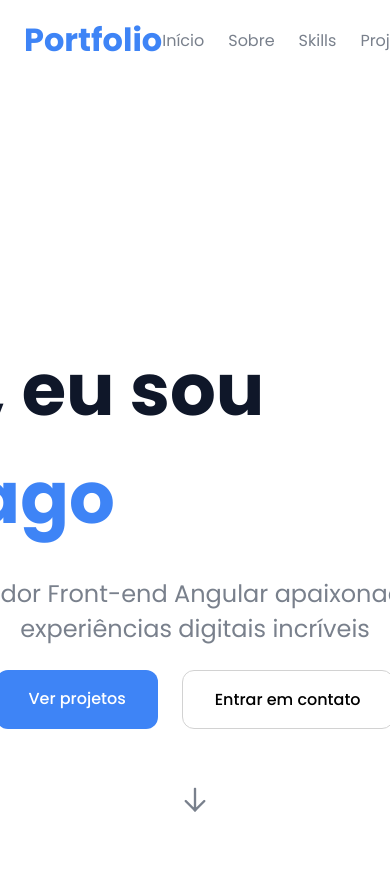
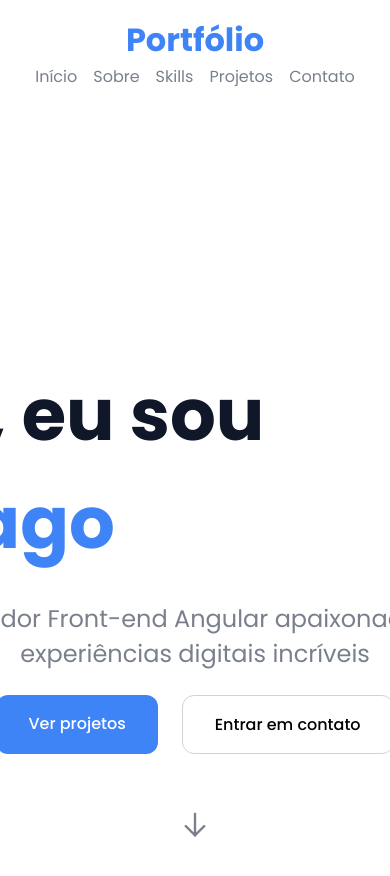
Before and after one commit to ThiagoSantos06/portfolio_thiago, an Angular app: page / in a window 390 px wide. Shown: the top 876 px of the page. Built offline with nearby package versions, Linux system fonts and the light colour scheme.

Commit message:
💄 style: Adicionar responsividade do header

```diff
--- a/src/app/shared/components/header/header.css
+++ b/src/app/shared/components/header/header.css
@@ -41,3 +41,21 @@ header {
 .list-navbar li a:hover {
     color: #000;
 }
+
+@media (max-width: 600px) {
+    .content-header {
+        flex-direction: column;
+        align-items: center;
+    }
+
+    .list-navbar {
+        justify-content: center;
+        gap: 1.5rem;
+    }
+}
+
+@media (max-width: 400px) {
+    .list-navbar {
+        gap: 1rem;
+    }
+}
--- a/src/app/shared/components/header/header.html
+++ b/src/app/shared/components/header/header.html
@@ -1,6 +1,6 @@
 <header [class.header-shadow]="isScrolled">
     <div class="content-header">
-        <h1 class="title-portfolio" (click)="scrollTo(introId)">Portfolio</h1>
+        <h1 class="title-portfolio" (click)="scrollTo(introId)">Portfólio</h1>
         <nav class="navbar">
             <ul class="list-navbar">
                 <li><a (click)="scrollTo(introId)">Início</a></li>
--- a/src/app/shared/components/header/header.ts
+++ b/src/app/shared/components/header/header.ts
@@ -17,7 +17,7 @@ export class Header {
   scrollTo(link: string) {
     const section = document.getElementById(link);
     if (section) {
-      section.scrollIntoView({ behavior: 'smooth', block: 'center' });
+      section.scrollIntoView({ behavior: 'smooth', block: 'start' });
     }
   }
 
```
